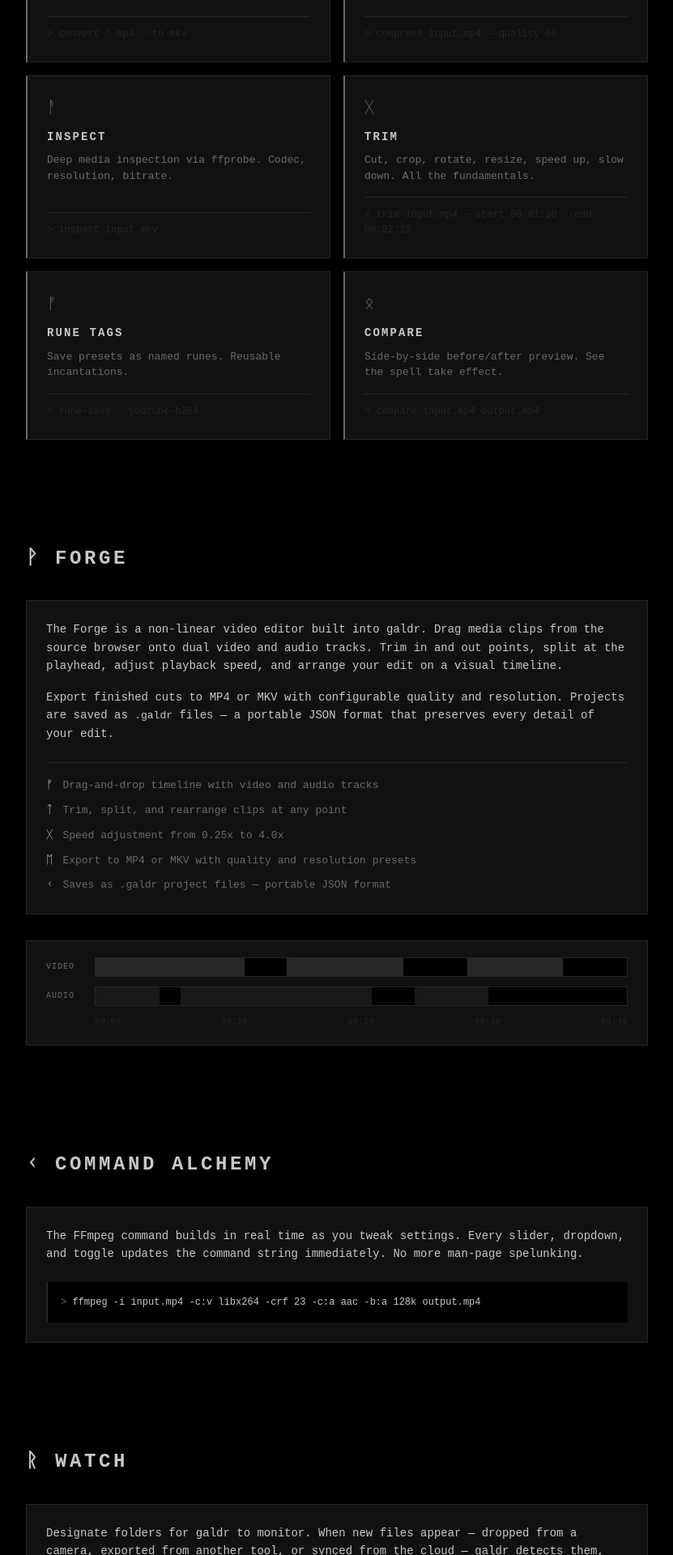
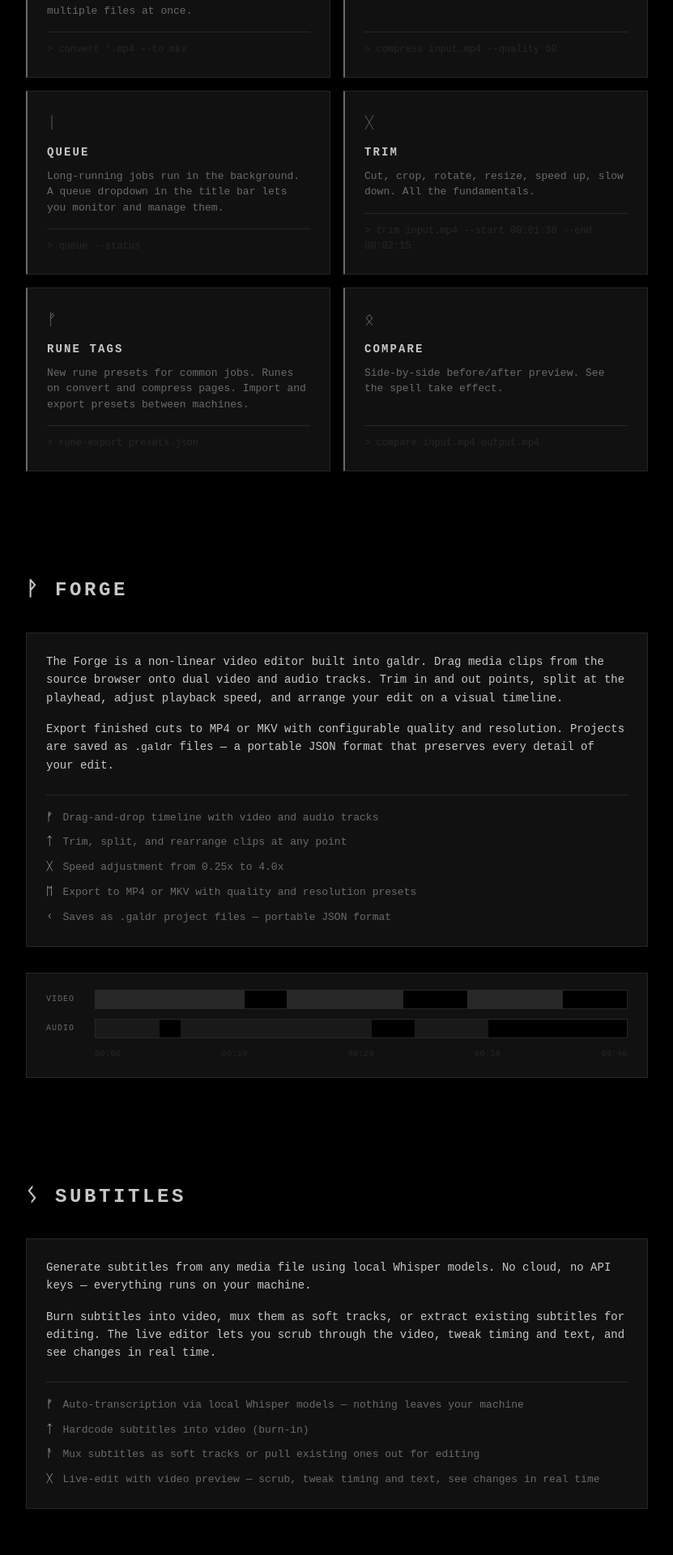
Before and after one commit to ellipog/galdr-web, a Next.js app: page / in a window 1280 px wide. Shown: the part 1520-3440 px from the top of the page at 81% size, without its empty margins (224-1055 px from the left). Built offline with nearby package versions, Linux system fonts and the light colour scheme; no server answers.

Commit message:
feat: add StickyNav, FeaturesSection, and SubtitlesSection components to homepage

```diff
--- a/src/app/page.tsx
+++ b/src/app/page.tsx
@@ -2,6 +2,7 @@ import HeroSection from "@/components/HeroSection";
 import AboutSection from "@/components/AboutSection";
 import FeaturesSection from "@/components/FeaturesSection";
 import ForgeSection from "@/components/ForgeSection";
+import SubtitlesSection from "@/components/SubtitlesSection";
 import AlchemySection from "@/components/AlchemySection";
 import WatchSection from "@/components/WatchSection";
 import DownloadSection from "@/components/DownloadSection";
@@ -22,6 +23,7 @@ export default async function Home() {
         <AboutSection />
         <FeaturesSection />
         <ForgeSection />
+        <SubtitlesSection />
         <AlchemySection />
         <WatchSection />
         <DownloadSection release={release} />
--- a/src/components/FeaturesSection.tsx
+++ b/src/components/FeaturesSection.tsx
@@ -11,22 +11,22 @@ const FEATURES = [
     rune: "ᚲ",
     heading: "CONVERT",
     description:
-      "Single or batch conversion between any formats FFmpeg supports.",
+      "Convert between any formats FFmpeg supports. Toggle batch mode to process multiple files at once.",
     incantation: "> convert *.mp4 --to mkv",
   },
   {
     rune: "ᛏ",
     heading: "COMPRESS",
     description:
-      "Quality-controlled compression with live size estimation.",
+      "Quality-controlled compression with live size estimation. Batch mode included.",
     incantation: "> compress input.mp4 --quality 60",
   },
   {
-    rune: "ᚨ",
-    heading: "INSPECT",
+    rune: "ᛁ",
+    heading: "QUEUE",
     description:
-      "Deep media inspection via ffprobe. Codec, resolution, bitrate.",
-    incantation: "> inspect input.mkv",
+      "Long-running jobs run in the background. A queue dropdown in the title bar lets you monitor and manage them.",
+    incantation: "> queue --status",
   },
   {
     rune: "ᚷ",
@@ -40,8 +40,8 @@ const FEATURES = [
     rune: "ᚠ",
     heading: "RUNE TAGS",
     description:
-      "Save presets as named runes. Reusable incantations.",
-    incantation: "> rune-save ᛏ youtube-h264",
+      "New rune presets for common jobs. Runes on convert and compress pages. Import and export presets between machines.",
+    incantation: "> rune-export presets.json",
   },
   {
     rune: "ᛟ",
--- a/src/components/StickyNav.tsx
+++ b/src/components/StickyNav.tsx
@@ -7,6 +7,7 @@ const LINKS = [
   { label: "ABOUT", href: "#about" },
   { label: "SPELLS", href: "#spells" },
   { label: "FORGE", href: "#forge" },
+  { label: "SUBTITLES", href: "#subtitles" },
   { label: "WATCH", href: "#watch" },
   { label: "DOWNLOAD", href: "#download" },
 ];
--- /dev/null
+++ b/src/components/SubtitlesSection.module.css
@@ -0,0 +1,56 @@
+.section {
+  padding: 64px 16px;
+  max-width: var(--content-max);
+  margin: 0 auto;
+}
+
+.heading {
+  font-size: 1.5rem;
+  text-transform: uppercase;
+  letter-spacing: 0.15em;
+  margin-bottom: 32px;
+}
+
+.card {
+  background: var(--bg-dim);
+  border: var(--border);
+  padding: 24px;
+}
+
+.body {
+  font-size: 14px;
+  line-height: 1.6;
+  margin-bottom: 16px;
+}
+
+.body:last-of-type {
+  margin-bottom: 24px;
+}
+
+.featureList {
+  border-top: 1px solid var(--fg-faint);
+  padding-top: 16px;
+}
+
+.featureItem {
+  font-size: 13px;
+  line-height: 1.6;
+  color: var(--fg-dim);
+  margin-bottom: 8px;
+}
+
+.featureItem:last-child {
+  margin-bottom: 0;
+}
+
+.featureRune {
+  margin-right: 12px;
+  color: var(--fg);
+  font-size: 14px;
+}
+
+@media (max-width: 768px) {
+  .heading {
+    font-size: 1.25rem;
+  }
+}
--- /dev/null
+++ b/src/components/SubtitlesSection.tsx
@@ -0,0 +1,61 @@
+"use client";
+
+import { motion, useReducedMotion } from "framer-motion";
+import { useInView } from "framer-motion";
+import { useRef } from "react";
+import ScrambleText from "./ScrambleText";
+import styles from "./SubtitlesSection.module.css";
+
+const FEATURES = [
+  { rune: "ᚠ", text: "Auto-transcription via local Whisper models — nothing leaves your machine" },
+  { rune: "ᛏ", text: "Hardcode subtitles into video (burn-in)" },
+  { rune: "ᚨ", text: "Mux subtitles as soft tracks or pull existing ones out for editing" },
+  { rune: "ᚷ", text: "Live-edit with video preview — scrub, tweak timing and text, see changes in real time" },
+];
+
+export default function SubtitlesSection() {
+  const ref = useRef<HTMLDivElement>(null);
+  const inView = useInView(ref, { once: true, margin: "-80px" });
+  const reduced = useReducedMotion();
+
+  return (
+    <motion.section
+      id="subtitles"
+      className={styles.section}
+      ref={ref}
+      initial={reduced ? undefined : { opacity: 0, y: 12 }}
+      whileInView={reduced ? undefined : { opacity: 1, y: 0 }}
+      viewport={{ once: true, margin: "-80px" }}
+      transition={{ duration: 0.5 }}
+    >
+      <ScrambleText
+        text="ᛊ SUBTITLES"
+        as="h2"
+        className={styles.heading}
+        trigger={inView}
+      />
+      <div className={styles.card}>
+        <p className={styles.body}>
+          Generate subtitles from any media file using local Whisper models.
+          No cloud, no API keys — everything runs on your machine.
+        </p>
+        <p className={styles.body}>
+          Burn subtitles into video, mux them as soft tracks, or extract
+          existing subtitles for editing. The live editor lets you scrub
+          through the video, tweak timing and text, and see changes in
+          real time.
+        </p>
+        <div className={styles.featureList}>
+          {FEATURES.map((f) => (
+            <p key={f.rune} className={styles.featureItem}>
+              <span className={styles.featureRune} aria-hidden="true">
+                {f.rune}
+              </span>
+              {f.text}
+            </p>
+          ))}
+        </div>
+      </div>
+    </motion.section>
+  );
+}
```
